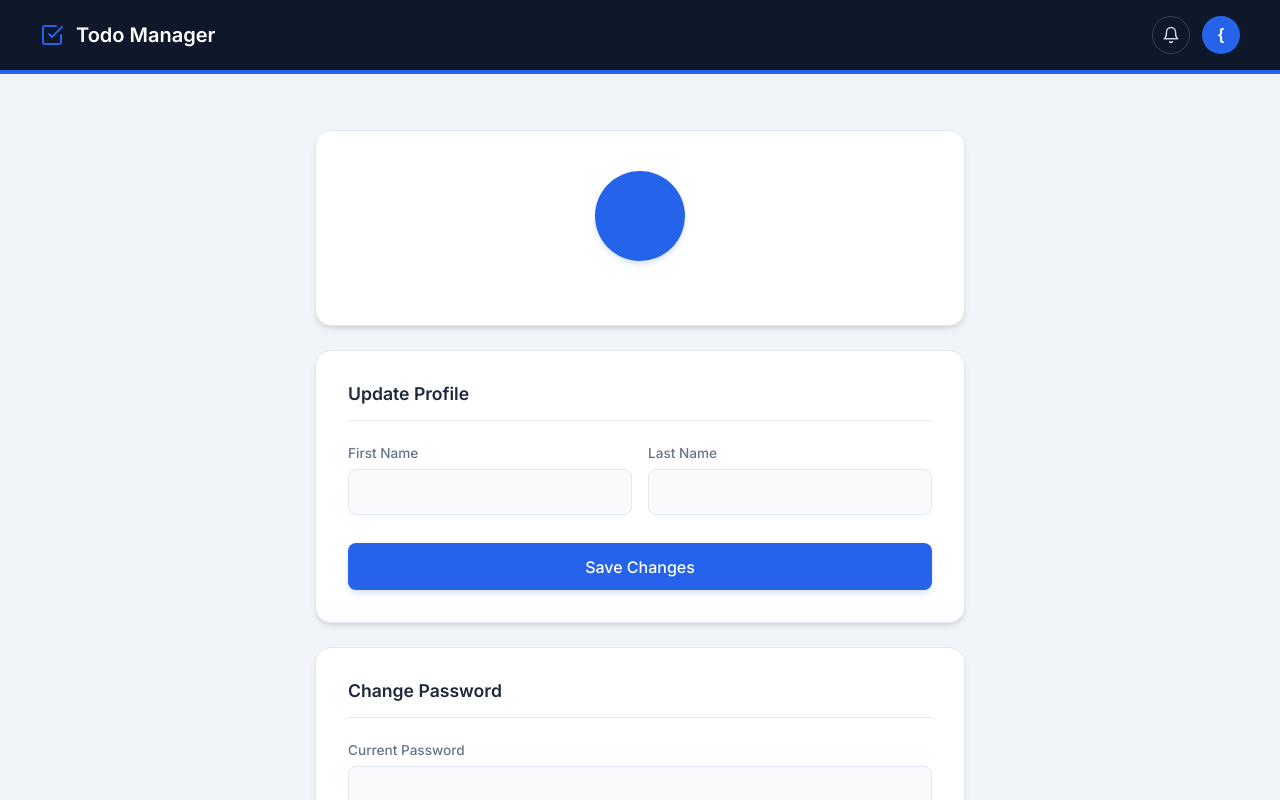
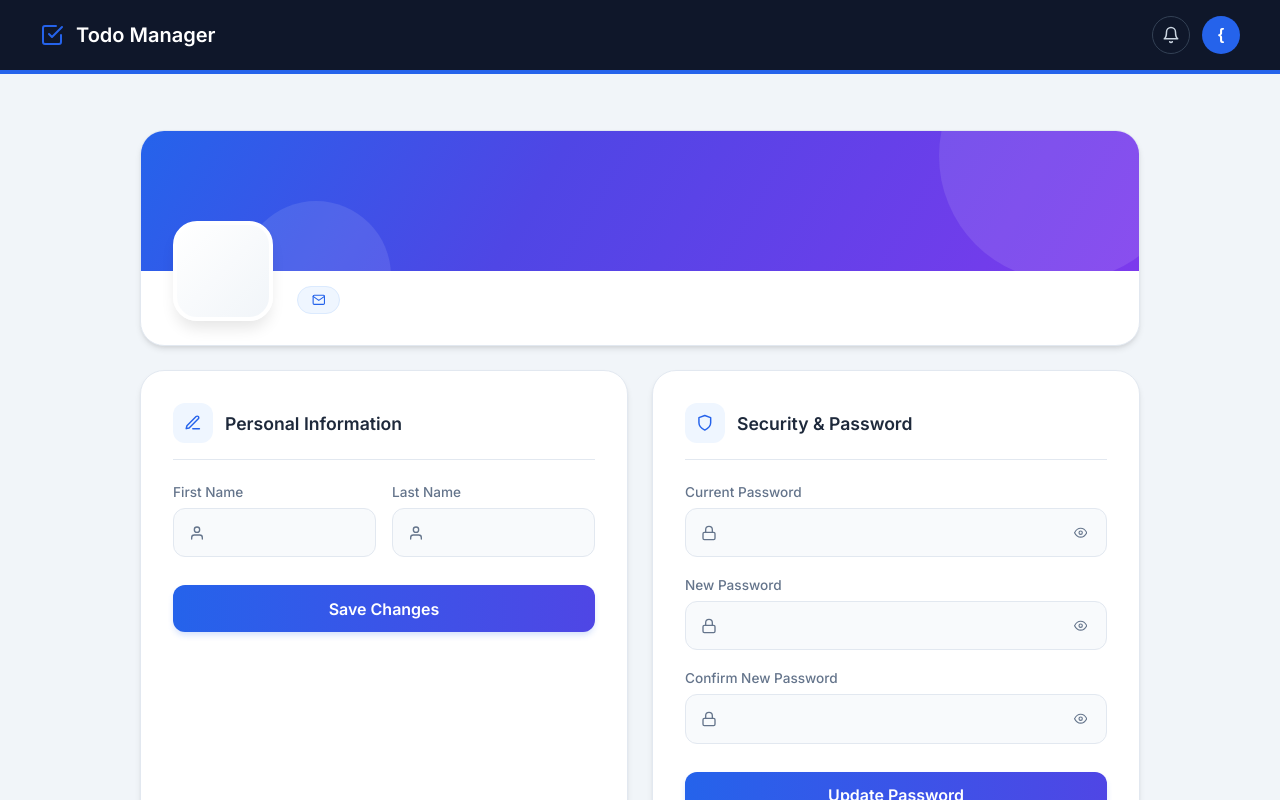
Before and after one commit to Ankit-Dokarka/todo-app, a React (Vite) app: page /profile in a window 1280 px wide. Built offline with nearby package versions, Linux system fonts and the light colour scheme; sample sign-in values are in the browser's storage.

Commit message:
update profile ui

```diff
--- a/src/pages/Profile.css
+++ b/src/pages/Profile.css
@@ -1,6 +1,6 @@
 .profile-page {
   width: 100%;
-  max-width: 650px;
+  max-width: 1000px;
   margin: 0 auto;
   padding: 1rem 0 3rem;
   display: flex;
@@ -11,57 +11,139 @@
 .profile-header-card {
   background-color: var(--color-surface);
   border: 1px solid var(--color-border);
-  border-radius: 16px;
+  border-radius: 24px;
   box-shadow: var(--shadow-md);
-  padding: 2.5rem 2rem;
+  overflow: hidden;
+  position: relative;
+}
+
+.header-banner {
+  height: 140px;
+  background: linear-gradient(120deg, #2563eb 0%, #4f46e5 40%, #7c3aed 100%);
+  position: relative;
+  overflow: hidden;
+}
+
+.header-banner::before,
+.header-banner::after {
+  content: "";
+  position: absolute;
+  border-radius: 50%;
+  background: rgba(255, 255, 255, 0.1);
+}
+.header-banner::before {
+  width: 250px;
+  height: 250px;
+  top: -100px;
+  right: -50px;
+}
+.header-banner::after {
+  width: 150px;
+  height: 150px;
+  bottom: -80px;
+  left: 10%;
+}
+
+.header-content {
   display: flex;
-  flex-direction: column;
   align-items: center;
-  text-align: center;
+  gap: 1.5rem;
+  padding: 0 2rem 1.5rem;
+  margin-top: -50px;
+  position: relative;
+  z-index: 2;
 }
 
 .profile-avatar {
-  width: 90px;
-  height: 90px;
-  border-radius: 50%;
-  background-color: var(--color-primary);
-  color: var(--color-surface);
+  width: 100px;
+  height: 100px;
+  border-radius: 24px;
+  background: linear-gradient(135deg, #ffffff, #f1f5f9);
+  color: var(--color-primary);
   display: flex;
   align-items: center;
   justify-content: center;
-  font-size: 2.25rem;
-  font-weight: 600;
-  margin-bottom: 1.25rem;
-  box-shadow: 0 4px 6px -1px rgba(37, 99, 235, 0.2);
+  font-size: 2.5rem;
+  font-weight: 700;
+  border: 4px solid var(--color-surface);
+  box-shadow: 0 10px 15px -3px rgba(0, 0, 0, 0.1);
+  flex-shrink: 0;
+}
+.profile-info {
+  margin-top: 50px;
+  padding-bottom: 0;
 }
 
 .profile-name {
-  font-size: 1.5rem;
-  font-weight: 600;
+  font-size: 1.75rem;
+  font-weight: 700;
   color: var(--color-text);
-  margin-bottom: 0.25rem;
+  margin-bottom: 0.5rem;
+  letter-spacing: -0.5px;
 }
 
-.profile-email {
-  font-size: 0.95rem;
-  color: var(--color-text-muted);
+.profile-email-badge {
+  display: inline-flex;
+  align-items: center;
+  gap: 0.5rem;
+  background-color: #eff6ff;
+  color: var(--color-primary);
+  padding: 0.4rem 0.85rem;
+  border-radius: 20px;
+  font-size: 0.85rem;
+  font-weight: 500;
+  border: 1px solid #dbeafe;
+}
+
+.forms-grid {
+  display: grid;
+  grid-template-columns: repeat(2, 1fr);
+  gap: 1.5rem;
 }
 
 .profile-form-card {
   background-color: var(--color-surface);
   border: 1px solid var(--color-border);
-  border-radius: 16px;
+  border-radius: 24px;
   box-shadow: var(--shadow-md);
   padding: 2rem;
+  transition:
+    transform 0.2s ease,
+    box-shadow 0.2s ease;
+}
+
+.profile-form-card:hover {
+  transform: translateY(-2px);
+  box-shadow:
+    0 10px 15px -3px rgba(0, 0, 0, 0.1),
+    0 4px 6px -2px rgba(0, 0, 0, 0.05);
+}
+
+.form-header {
+  display: flex;
+  align-items: center;
+  gap: 0.75rem;
+  margin-bottom: 1.5rem;
+  padding-bottom: 1rem;
+  border-bottom: 1px solid var(--color-border);
+}
+
+.form-header-icon {
+  width: 40px;
+  height: 40px;
+  border-radius: 12px;
+  background-color: #eff6ff;
+  color: var(--color-primary);
+  display: flex;
+  align-items: center;
+  justify-content: center;
+  font-size: 1.1rem;
 }
 
 .form-title {
   font-size: 1.1rem;
   font-weight: 600;
   color: var(--color-text);
-  margin-bottom: 1.5rem;
-  padding-bottom: 1rem;
-  border-bottom: 1px solid var(--color-border);
 }
 
 .profile-form {
@@ -91,10 +173,24 @@
   color: var(--color-text-muted);
 }
 
-.form-group input {
-  padding: 0.75rem 1rem;
+.input-icon-wrapper {
+  position: relative;
+  display: flex;
+  align-items: center;
+}
+
+.input-icon {
+  position: absolute;
+  left: 1rem;
+  color: var(--color-text-muted);
+  pointer-events: none;
+  transition: color 0.2s ease;
+}
+
+.input-icon-wrapper input {
+  padding: 0.85rem 1rem 0.85rem 2.75rem;
   border: 1px solid var(--color-border);
-  border-radius: 8px;
+  border-radius: 12px;
   background-color: #f8fafc;
   font-family: inherit;
   font-size: 1rem;
@@ -106,15 +202,38 @@
   width: 100%;
 }
 
-.form-group input:focus {
+.input-icon-wrapper input:focus {
   outline: none;
   border-color: var(--color-primary);
-  box-shadow: 0 0 0 3px rgba(37, 99, 235, 0.1);
+  box-shadow: 0 0 0 4px rgba(37, 99, 235, 0.1);
   background-color: var(--color-surface);
 }
 
-.form-group input.input-error {
+.input-icon-wrapper input:focus + .input-icon,
+.input-icon-wrapper input:focus ~ .input-icon {
+  color: var(--color-primary);
+}
+
+.input-icon-wrapper input.input-error {
   border-color: var(--color-danger);
+}
+
+.eye-btn {
+  position: absolute;
+  right: 1rem;
+  background: transparent;
+  border: none;
+  color: var(--color-text-muted);
+  cursor: pointer;
+  display: flex;
+  align-items: center;
+  justify-content: center;
+  padding: 0.25rem;
+  transition: color 0.2s ease;
+}
+
+.eye-btn:hover {
+  color: var(--color-text);
 }
 
 .error-text {
@@ -122,6 +241,7 @@
   font-weight: 500;
   color: var(--color-danger);
   margin-top: -0.25rem;
+  margin-left: 0.25rem;
 }
 
 .form-submit-btn {
@@ -133,21 +253,21 @@
   padding: 0.85rem 1rem;
   margin-top: 0.5rem;
   border: none;
-  border-radius: 8px;
-  background-color: var(--color-primary);
+  border-radius: 12px;
+  background-image: linear-gradient(to right, var(--color-primary), #4f46e5);
   color: var(--color-surface);
   font-family: inherit;
   font-size: 1rem;
-  font-weight: 500;
+  font-weight: 600;
   cursor: pointer;
   transition:
-    background-color 0.2s ease,
-    transform 0.1s ease;
+    transform 0.1s ease,
+    box-shadow 0.2s ease;
   box-shadow: 0 4px 6px -1px rgba(37, 99, 235, 0.2);
 }
 
 .form-submit-btn:hover {
-  background-color: var(--color-primary-hover);
+  box-shadow: 0 6px 12px -2px rgba(37, 99, 235, 0.4);
 }
 
 .form-submit-btn:active {
@@ -158,8 +278,8 @@
   display: flex;
   align-items: center;
   gap: 0.5rem;
-  padding: 0.75rem 1rem;
-  border-radius: 8px;
+  padding: 0.85rem 1rem;
+  border-radius: 12px;
   font-size: 0.85rem;
   font-weight: 500;
   margin-bottom: 1.5rem;
@@ -189,8 +309,24 @@
   }
 }
 
+@media (max-width: 820px) {
+  .forms-grid {
+    grid-template-columns: 1fr;
+  }
+}
+
 @media (max-width: 480px) {
-  .profile-header-card,
+  .header-content {
+    flex-direction: column;
+    align-items: center;
+    text-align: center;
+    padding: 0 1rem 1.5rem;
+  }
+
+  .profile-info {
+    padding-bottom: 0;
+  }
+
   .profile-form-card {
     padding: 1.5rem;
   }
--- a/src/pages/Profile.jsx
+++ b/src/pages/Profile.jsx
@@ -1,6 +1,16 @@
 import { useState } from "react";
 import { useForm } from "react-hook-form";
-import { FiCheckCircle, FiAlertCircle } from "react-icons/fi";
+import {
+  FiCheckCircle,
+  FiAlertCircle,
+  FiEye,
+  FiEyeOff,
+  FiUser,
+  FiLock,
+  FiMail,
+  FiEdit3,
+  FiShield,
+} from "react-icons/fi";
 import "./Profile.css";
 
 export default function Profile() {
@@ -12,6 +22,10 @@ export default function Profile() {
 
   const [infoMessage, setInfoMessage] = useState({ type: "", text: "" });
   const [passMessage, setPassMessage] = useState({ type: "", text: "" });
+
+  const [showCurrentPass, setShowCurrentPass] = useState(false);
+  const [showNewPass, setShowNewPass] = useState(false);
+  const [showConfirmPass, setShowConfirmPass] = useState(false);
 
   const {
     register: registerInfo,
@@ -75,13 +89,26 @@ export default function Profile() {
   return (
     <div className="profile-page">
       <div className="profile-header-card">
+        <div className="header-banner"></div>
+        <div className="header-content">
           <div className="profile-avatar">{initials}</div>
+          <div className="profile-info">
             <h2 className="profile-name">{fullName}</h2>
-        <p className="profile-email">{userData.email}</p>
+            <div className="profile-email-badge">
+              <FiMail /> {userData.email}
+            </div>
+          </div>
+        </div>
       </div>
 
+      <div className="forms-grid">
         <div className="profile-form-card">
-        <h3 className="form-title">Update Profile</h3>
+          <div className="form-header">
+            <div className="form-header-icon">
+              <FiEdit3 />
+            </div>
+            <h3 className="form-title">Personal Information</h3>
+          </div>
 
           {infoMessage.text && (
             <div className={`form-message ${infoMessage.type}`}>
@@ -101,6 +128,8 @@ export default function Profile() {
             <div className="form-row">
               <div className="form-group">
                 <label>First Name</label>
+                <div className="input-icon-wrapper">
+                  <FiUser className="input-icon" />
                   <input
                     type="text"
                     className={errorsInfo.firstName ? "input-error" : ""}
@@ -108,6 +137,7 @@ export default function Profile() {
                       required: "First name is required",
                     })}
                   />
+                </div>
                 {errorsInfo.firstName && (
                   <p className="error-text">{errorsInfo.firstName.message}</p>
                 )}
@@ -115,6 +145,8 @@ export default function Profile() {
 
               <div className="form-group">
                 <label>Last Name</label>
+                <div className="input-icon-wrapper">
+                  <FiUser className="input-icon" />
                   <input
                     type="text"
                     className={errorsInfo.lastName ? "input-error" : ""}
@@ -122,6 +154,7 @@ export default function Profile() {
                       required: "Last name is required",
                     })}
                   />
+                </div>
                 {errorsInfo.lastName && (
                   <p className="error-text">{errorsInfo.lastName.message}</p>
                 )}
@@ -135,7 +168,12 @@ export default function Profile() {
         </div>
 
         <div className="profile-form-card">
-        <h3 className="form-title">Change Password</h3>
+          <div className="form-header">
+            <div className="form-header-icon">
+              <FiShield />
+            </div>
+            <h3 className="form-title">Security & Password</h3>
+          </div>
 
           {passMessage.text && (
             <div className={`form-message ${passMessage.type}`}>
@@ -154,22 +192,36 @@ export default function Profile() {
           >
             <div className="form-group">
               <label>Current Password</label>
+              <div className="input-icon-wrapper">
+                <FiLock className="input-icon" />
                 <input
-              type="password"
+                  type={showCurrentPass ? "text" : "password"}
                   className={errorsPass.currentPassword ? "input-error" : ""}
                   {...registerPass("currentPassword", {
                     required: "Current password is required",
                   })}
                 />
+                <button
+                  type="button"
+                  className="eye-btn"
+                  onClick={() => setShowCurrentPass(!showCurrentPass)}
+                >
+                  {showCurrentPass ? <FiEyeOff /> : <FiEye />}
+                </button>
+              </div>
               {errorsPass.currentPassword && (
-              <p className="error-text">{errorsPass.currentPassword.message}</p>
+                <p className="error-text">
+                  {errorsPass.currentPassword.message}
+                </p>
               )}
             </div>
 
             <div className="form-group">
               <label>New Password</label>
+              <div className="input-icon-wrapper">
+                <FiLock className="input-icon" />
                 <input
-              type="password"
+                  type={showNewPass ? "text" : "password"}
                   className={errorsPass.newPassword ? "input-error" : ""}
                   {...registerPass("newPassword", {
                     required: "New password is required",
@@ -180,6 +232,14 @@ export default function Profile() {
                     },
                   })}
                 />
+                <button
+                  type="button"
+                  className="eye-btn"
+                  onClick={() => setShowNewPass(!showNewPass)}
+                >
+                  {showNewPass ? <FiEyeOff /> : <FiEye />}
+                </button>
+              </div>
               {errorsPass.newPassword && (
                 <p className="error-text">{errorsPass.newPassword.message}</p>
               )}
@@ -187,8 +247,10 @@ export default function Profile() {
 
             <div className="form-group">
               <label>Confirm New Password</label>
+              <div className="input-icon-wrapper">
+                <FiLock className="input-icon" />
                 <input
-              type="password"
+                  type={showConfirmPass ? "text" : "password"}
                   className={errorsPass.confirmPassword ? "input-error" : ""}
                   {...registerPass("confirmPassword", {
                     required: "Please confirm your password",
@@ -196,8 +258,18 @@ export default function Profile() {
                       value === newPassword || "Passwords do not match",
                   })}
                 />
+                <button
+                  type="button"
+                  className="eye-btn"
+                  onClick={() => setShowConfirmPass(!showConfirmPass)}
+                >
+                  {showConfirmPass ? <FiEyeOff /> : <FiEye />}
+                </button>
+              </div>
               {errorsPass.confirmPassword && (
-              <p className="error-text">{errorsPass.confirmPassword.message}</p>
+                <p className="error-text">
+                  {errorsPass.confirmPassword.message}
+                </p>
               )}
             </div>
 
@@ -207,5 +279,6 @@ export default function Profile() {
           </form>
         </div>
       </div>
+    </div>
   );
 }
```
Also changed, not shown: src/components/Header.jsx (+1 -10 lines). Lines whose indentation alone changed are shown as unchanged.
